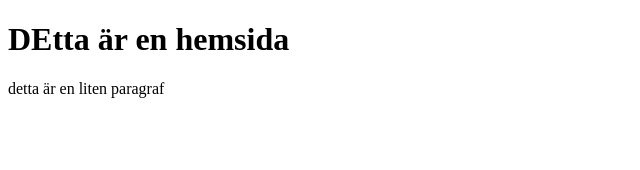
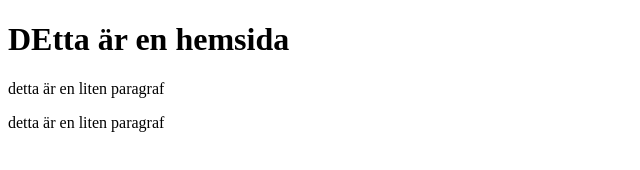
Before and after one commit to tyskjohn/demo2, a plain HTML site: page index.html in a window 1280 px wide. Shown: the whole page, without its empty margins (0-640 px from the left). Drawn offline with Linux system fonts and the light colour scheme.

Commit message:
ny paragraf

```diff
--- a/index.html
+++ b/index.html
@@ -9,5 +9,6 @@
 <body>
     <h1>DEtta är en hemsida</h1>
     <p>detta är en liten paragraf</p>
+    <p>detta är en liten paragraf</p>
 </body>
 </html>
```
